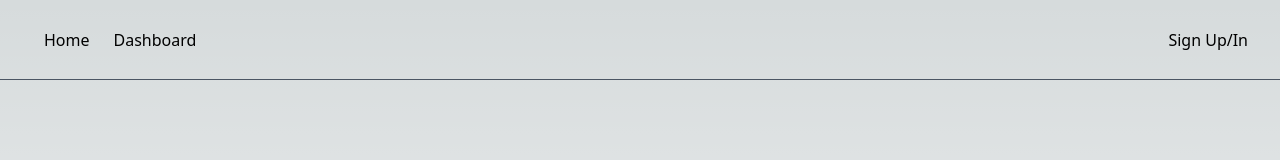
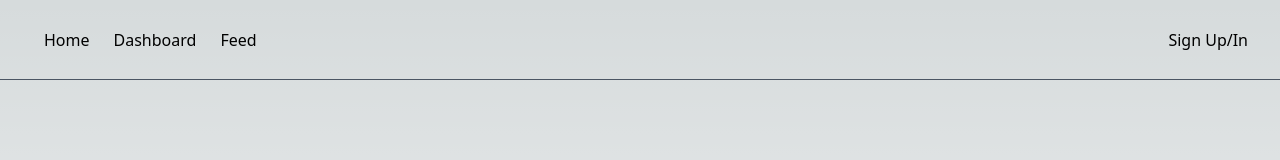
Before and after one commit to nathanlutz/clarity-client, a Next.js app: page / in a window 1280 px wide. Shown: the top 160 px of the page. Built offline with nearby package versions, Linux system fonts and the light colour scheme; no server answers.

Commit message:
add feed navButton

```diff
--- a/package.json
+++ b/package.json
@@ -10,6 +10,7 @@
   },
   "dependencies": {
     "@clerk/nextjs": "^4.28.0",
+    "@clerk/themes": "^1.7.9",
     "next": "14.0.4",
     "react": "^18",
     "react-dom": "^18"
--- a/src/app/components/Nav.tsx
+++ b/src/app/components/Nav.tsx
@@ -14,6 +14,7 @@ export default function Nav() {
         <div className="flex lg:flex-1">
           <Link href="/" className="p-3">Home</Link>
           <Link href="/dashboard" className="p-3">Dashboard </Link>
+          <Link href="/feed" className="p-3">Feed </Link>
         </div >
         <div className="flex">
           {isLoaded && !user && <Link href="/sign-up" >Sign Up/In</Link>}
--- /dev/null
+++ b/src/app/feed/page.tsx
@@ -0,0 +1,8 @@
+import { auth } from '@clerk/nextjs';
+import React from 'react';
+
+export default function FeedPage(){
+  const { userId } = auth();
+  console.log(userId);
+    return <div>Feed </div>;
+}
--- a/src/app/layout.tsx
+++ b/src/app/layout.tsx
@@ -3,6 +3,7 @@ import { Inter } from "next/font/google";
 import "./globals.css";
 import Nav from "./components/Nav";
 import { ClerkProvider } from "@clerk/nextjs";
+import { dark } from "@clerk/themes";
 
 const inter = Inter({ subsets: ["latin"] });
 
@@ -17,7 +18,7 @@ export default function RootLayout({
   children: React.ReactNode;
 }) {
   return (
-    <ClerkProvider>
+    <ClerkProvider appearance={{baseTheme: dark}}>
       <html lang="en">
         <body className="min-h-screen vsc-initialized">
           <Nav />
```
Also changed, not shown: 1 other file (tests, documents, lock files or other folders).
